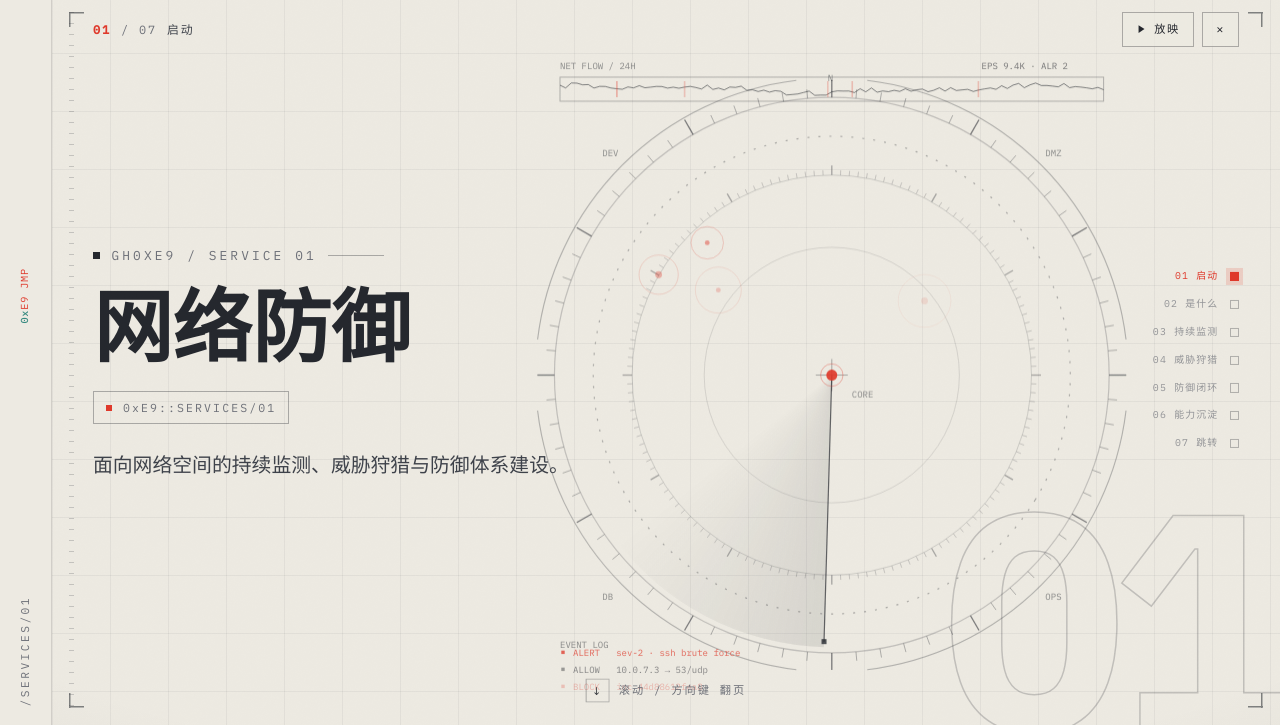
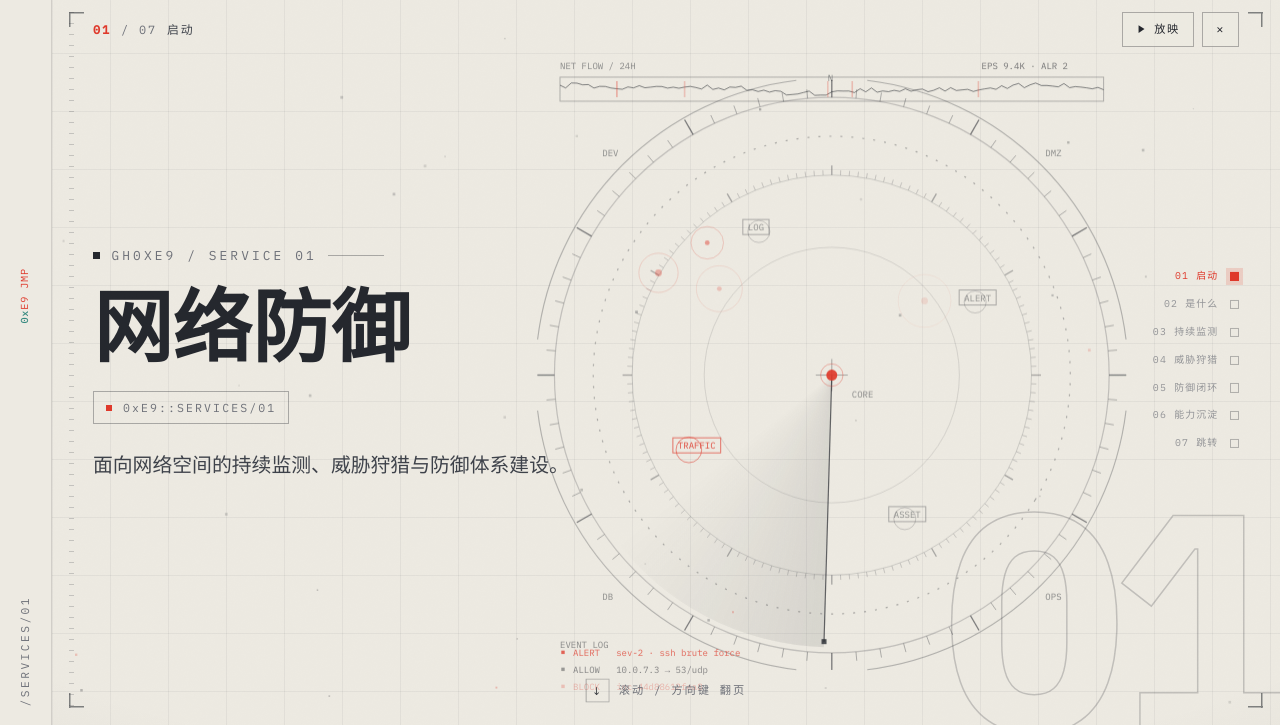
Before and after one commit to Gh0xE9/gh0xe9_website, an Astro site: page /services/01 in a window 1280 px wide. Shown: the part 75-800 px from the top of the page. Built offline with nearby package versions, Linux system fonts and the light colour scheme; Astro itself is replaced by a stand-in of ours; a web font is replaced by a local one.

Commit message:
Fix service-deck dark theme and enrich each instrument.
The paper-instrument palette no longer locks the page to light.
Canvases, chrome, and typography follow the site theme, including
mid-page toggles. Each service gains extra motes and stage-specific
motion, with eased pointer parallax; reduced motion stays static.

```diff
--- a/src/lib/showcase-engine.ts
+++ b/src/lib/showcase-engine.ts
@@ -32,8 +32,7 @@ function rgba(color: string, a: number): string {
   return `rgba(${r}, ${g}, ${b}, ${a})`;
 }
 
-/* palette is read from the deck element: .dk carries its own
-   paper palette regardless of the site theme */
+/* palette is read from the deck element, which follows html[data-theme] */
 function readPalette(el: HTMLElement): Palette {
   const s = getComputedStyle(el);
   return {
@@ -157,13 +156,46 @@ function hbar(
   ctx.fillRect(x + 1, y + 1, (bw - 2) * clamp01(frac), 3);
 }
 
+type Ptr = { x: number; y: number; px: number; py: number };
+
+function react(x: number, y: number, ptr: Ptr, radius = 150, strength = 18, attract = false): [number, number] {
+  const dx = x - ptr.px;
+  const dy = y - ptr.py;
+  const d = Math.hypot(dx, dy) || 1;
+  if (d > radius) return [x, y];
+  const k = (1 - d / radius) * (1 - d / radius) * strength * (attract ? -1 : 1);
+  return [x + (dx / d) * k, y + (dy / d) * k];
+}
+
+function motes(
+  ctx: CanvasRenderingContext2D,
+  pal: Palette,
+  w: number,
+  h: number,
+  t: number,
+  ptr: Ptr,
+  count: number,
+  accent: string,
+  attract = false,
+) {
+  const n = Math.min(count, 72);
+  for (let i = 0; i < n; i++) {
+    const u = (hash(i * 17.3) + t * (0.018 + hash(i * 9.1) * 0.028)) % 1;
+    const v = (hash(i * 23.9) + t * (0.01 + hash(i * 5.7) * 0.02)) % 1;
+    const [x, y] = react(u * w, v * h, ptr, 170, 20, attract);
+    const a = 0.1 + hash(i * 11) * 0.22;
+    const s = 1.1 + hash(i * 3) * 1.7;
+    sq(ctx, x, y, s, hash(i * 41) > 0.82 ? accent : pal.paper, a);
+  }
+}
+
 /* ============================================================
    01 NETWORK DEFENSE — sentry dial
    监测: the sweep patrols. 狩猎: contacts surface faster.
    闭环: the needle intercepts contacts, they die teal.
    沉淀: interceptions stay as permanent teal marks on the ring.
    ============================================================ */
-function ambientLoop(ctx: CanvasRenderingContext2D, w: number, h: number, t: number, acts: Acts, pal: Palette) {
+function ambientLoop(ctx: CanvasRenderingContext2D, w: number, h: number, t: number, acts: Acts, pal: Palette, ptr: Ptr) {
   const hunt = A(acts, 1);
   const closure = A(acts, 2);
   const settle = A(acts, 3);
@@ -348,8 +380,13 @@ function ambientLoop(ctx: CanvasRenderingContext2D, w: number, h: number, t: num
     const bearing = hash(slot * 3 + i * 17) * TAU;
     const dist = R * (0.2 + hash(slot * 11 + i) * 0.7);
     const age = (t / period + i * 2.13) % 1;
-    const x = cx + Math.cos(bearing) * dist;
-    const y = cy + Math.sin(bearing) * dist;
+    const [x, y] = react(
+      cx + Math.cos(bearing) * dist,
+      cy + Math.sin(bearing) * dist,
+      ptr,
+      130,
+      16,
+    );
     /* has the needle swept past this contact? then it gets intercepted */
     const needleDelta = (sweep - bearing) % TAU;
     const passed = needleDelta > 0 && needleDelta < 1.2 ? closure : 0;
@@ -382,6 +419,19 @@ function ambientLoop(ctx: CanvasRenderingContext2D, w: number, h: number, t: num
   ring(ctx, cx, cy, 12 + Math.sin(t * 2) * 1.5, pal.e9, 0.35);
   label(ctx, pal, cx + 20, cy + 22, 'CORE', 0.5);
 
+  /* circulating ASSET / TRAFFIC / LOG / ALERT tokens */
+  const tokens = ['ASSET', 'TRAFFIC', 'LOG', 'ALERT'];
+  tokens.forEach((name, i) => {
+    const a = t * 0.22 + (i * TAU) / 4;
+    let x = cx + Math.cos(a) * R * 0.58;
+    let y = cy + Math.sin(a) * R * 0.58;
+    [x, y] = react(x, y, ptr, 140, 14);
+    const on = Math.floor((t * 0.35 + hunt) % 4) === i;
+    chip(ctx, pal, x - 16, y - 2, name, on ? 0.9 : 0.45, on ? pal.e9 : undefined);
+    ring(ctx, x, y, 11 + (on ? Math.sin(t * 4) * 2 : 0), on ? pal.e9 : pal.paper, on ? 0.55 : 0.2);
+  });
+  motes(ctx, pal, w, h, t, ptr, 36, pal.e9, false);
+
   ctx.restore();
 }
 
@@ -392,7 +442,7 @@ function ambientLoop(ctx: CanvasRenderingContext2D, w: number, h: number, t: num
    evidence gets ringed, a red polyline reconnects the path to its
    ROOT. 恢复: the zone turns CLEAN and a rule lane is written.
    ============================================================ */
-function ambientTimeline(ctx: CanvasRenderingContext2D, w: number, h: number, t: number, acts: Acts, pal: Palette) {
+function ambientTimeline(ctx: CanvasRenderingContext2D, w: number, h: number, t: number, acts: Acts, pal: Palette, ptr: Ptr) {
   /* PDCERF: 检测 → 抑制 → 取证根除 → 恢复跟进 */
   const detect = A(acts, 0);
   const contain = A(acts, 1);
@@ -623,6 +673,24 @@ function ambientTimeline(ctx: CanvasRenderingContext2D, w: number, h: number, t:
     ctx.stroke();
   }
 
+  /* evidence fragments drift toward the playhead */
+  for (let i = 0; i < 10; i++) {
+    const u = (hash(i * 19.3) + t * (0.06 + hash(i) * 0.04)) % 1;
+    let x = lerp(w * 0.08, px, u);
+    let y = top + 20 + hash(i * 7.1) * (bot - top - 40);
+    [x, y] = react(x, y, ptr, 120, 12, true);
+    const a = (0.25 + forensics * 0.55) * (1 - Math.abs(u - 0.7) * 0.6);
+    const tags = ['HASH', 'TS', 'LOG', 'PCAP', 'MEM', 'REG'];
+    sq(ctx, x, y, 3, i % 3 === 0 ? pal.e9 : pal.paper, a);
+    if (i < 4 && forensics > 0.2) label(ctx, pal, x + 7, y + 3, tags[i], a * 0.9, pal.paper);
+  }
+  if (ptr.px > 0 && ptr.py > top && ptr.py < bot) {
+    ctx.strokeStyle = rgba(pal.ph, 0.35);
+    ctx.lineWidth = 1;
+    ctx.strokeRect(ptr.px - 18, ptr.py - 12, 36, 24);
+  }
+  motes(ctx, pal, w, h, t, ptr, 28, pal.e9, true);
+
   ctx.restore();
 }
 
@@ -702,7 +770,7 @@ function drawIsoBox(
   }
 }
 
-function ambientCorridor(ctx: CanvasRenderingContext2D, w: number, h: number, t: number, acts: Acts, pal: Palette) {
+function ambientCorridor(ctx: CanvasRenderingContext2D, w: number, h: number, t: number, acts: Acts, pal: Palette, ptr: Ptr) {
   const scope = A(acts, 0);
   const recon = A(acts, 1);
   const mapping = A(acts, 2);
@@ -941,6 +1009,21 @@ function ambientCorridor(ctx: CanvasRenderingContext2D, w: number, h: number, t:
     });
   }
 
+  motes(ctx, pal, w, h, t, ptr, 32, pal.e9, false);
+  if (scope > 0.3) {
+    for (let i = 0; i < 6; i++) {
+      const a = t * 0.4 + i * 1.05;
+      const [x, y] = react(
+        w * 0.62 + Math.cos(a) * 90,
+        h * 0.5 + Math.sin(a * 0.8) * 50,
+        ptr,
+        140,
+        10,
+      );
+      ring(ctx, x, y, 8 + (i % 3) * 4, pal.paper, 0.12 + scope * 0.12);
+    }
+  }
+
   ctx.restore();
 }
 
@@ -950,7 +1033,7 @@ function ambientCorridor(ctx: CanvasRenderingContext2D, w: number, h: number, t:
    the weak signals worth keeping get circled. 分析: markers
    cross-link. 分发: verified intel gets boxed and filed.
    ============================================================ */
-function ambientSignals(ctx: CanvasRenderingContext2D, w: number, h: number, t: number, acts: Acts, pal: Palette) {
+function ambientSignals(ctx: CanvasRenderingContext2D, w: number, h: number, t: number, acts: Acts, pal: Palette, ptr: Ptr) {
   const collect = A(acts, 0);
   const process = A(acts, 1);
   const verify = A(acts, 2);
@@ -1125,6 +1208,25 @@ function ambientSignals(ctx: CanvasRenderingContext2D, w: number, h: number, t:
   ring(ctx, cx, cy, 5, pal.paper, 0.6);
   label(ctx, pal, cx + 18, cy + 20, 'COLLECTION', 0.5);
 
+  const streakN = 14 + Math.round(collect * 8);
+  for (let i = 0; i < streakN; i++) {
+    const u = (hash(i * 8.3) + t * (0.08 + hash(i * 2) * 0.06)) % 1;
+    const a = hash(i * 15.1) * TAU;
+    const r0 = R * 0.48;
+    let x = cx + Math.cos(a + tilt) * r0 * (1 - u);
+    let y = cy + Math.sin(a + tilt) * r0 * 0.36 * (1 - u);
+    [x, y] = react(x, y, ptr, 160, 14, true);
+    const col = hash(i * 21) > 0.7 ? pal.ph : pal.e9;
+    ctx.strokeStyle = rgba(col, (0.2 + collect * 0.45) * (1 - u));
+    ctx.lineWidth = 1;
+    ctx.beginPath();
+    ctx.moveTo(x, y);
+    ctx.lineTo(x - Math.cos(a) * 12, y - Math.sin(a) * 5);
+    ctx.stroke();
+    sq(ctx, x, y, 2.2, col, 0.35 + (1 - u) * 0.4);
+  }
+  motes(ctx, pal, w, h, t, ptr, 40, pal.e9, true);
+
   ctx.restore();
 }
 
@@ -1136,7 +1238,7 @@ function ambientSignals(ctx: CanvasRenderingContext2D, w: number, h: number, t:
    输出: montage leads light up, command ticks emit — inside a
    dashed teal boundary: software simulation only.
    ============================================================ */
-function ambientProtocol(ctx: CanvasRenderingContext2D, w: number, h: number, t: number, acts: Acts, pal: Palette) {
+function ambientProtocol(ctx: CanvasRenderingContext2D, w: number, h: number, t: number, acts: Acts, pal: Palette, ptr: Ptr) {
   const acquire = A(acts, 0);
   const output = A(acts, 3);
   /* the chain is cumulative: once filtered the signal stays clean,
@@ -1250,8 +1352,7 @@ function ambientProtocol(ctx: CanvasRenderingContext2D, w: number, h: number, t:
     const a = (i / n) * TAU + t * 0.07;
     const lit = output > 0.05 && i === litSeq ? 1 : 0;
     const on = 0.5 + 0.5 * Math.sin(t * 1.6 + i * 1.3);
-    const x = mx + Math.cos(a) * mr;
-    const y = my + Math.sin(a) * mr;
+    const [x, y] = react(mx + Math.cos(a) * mr, my + Math.sin(a) * mr, ptr, 110, 8);
     ctx.fillStyle = rgba(lit ? pal.e9 : i === 3 ? pal.e9 : pal.paper, 0.3 + on * 0.4 + lit * 0.4);
     ctx.beginPath();
     ctx.arc(x, y, 2.2 + lit * 1.4, 0, TAU);
@@ -1311,6 +1412,9 @@ function ambientProtocol(ctx: CanvasRenderingContext2D, w: number, h: number, t:
     label(ctx, pal, mx + mr + 14, my + mr + 34, 'CMD OUT', 0.7 * output, pal.ph);
   }
 
+  if (w > 1000) chip(ctx, pal, mx - 28, my - mr - 16, 'SOFTWARE ONLY', 0.55, pal.ph);
+  motes(ctx, pal, w, h, t, ptr, 24, pal.ph, false);
+
   ctx.restore();
 }
 
@@ -1321,7 +1425,7 @@ function ambientProtocol(ctx: CanvasRenderingContext2D, w: number, h: number, t:
    hold, anti-cheat sweeps, the scoreboard runs. 复盘: taken
    cells stay filed in teal with writeups published.
    ============================================================ */
-function ambientGround(ctx: CanvasRenderingContext2D, w: number, h: number, t: number, acts: Acts, pal: Palette) {
+function ambientGround(ctx: CanvasRenderingContext2D, w: number, h: number, t: number, acts: Acts, pal: Palette, ptr: Ptr) {
   const hosting = A(acts, 0);
   const challenges = A(acts, 1);
   const env = A(acts, 2);
@@ -1481,6 +1585,19 @@ function ambientGround(ctx: CanvasRenderingContext2D, w: number, h: number, t: n
   label(ctx, pal, cx - 30, cy + N * s + 26, review > 0.4 ? 'ARENA / REVIEW' : 'ARENA / LIVE', 0.55, review > 0.4 ? pal.ph : undefined);
   if (review > 0.3)
     label(ctx, pal, cx - 30, cy + N * s + 44, 'SOLVES 312 \u00b7 TEAMS 86 \u00b7 24 CHALLENGES OPEN-SOURCED', review * 0.65, pal.ph);
+
+  /* contest sparks near solved / glowing cells */
+  for (let i = 0; i < 16; i++) {
+    const burst = (t * 0.7 + hash(i * 13.3)) % 1;
+    const ang = hash(i * 4.7) * TAU;
+    const rad = 20 + burst * 80;
+    let x = cx + Math.cos(ang) * rad;
+    let y = cy + Math.sin(ang) * rad * 0.55 - burst * 18;
+    [x, y] = react(x, y, ptr, 120, 10);
+    const a = (1 - burst) * (0.25 + challenges * 0.5);
+    sq(ctx, x, y, 2 + (1 - burst) * 2, i % 4 === 0 ? pal.e9 : pal.ph, a);
+  }
+  motes(ctx, pal, w, h, t, ptr, 30, pal.e9, false);
 
   ctx.restore();
 }
@@ -1692,8 +1809,13 @@ export function initShowcase() {
   };
 
   const onPointer = (ev: PointerEvent) => {
+    if (ev.pointerType === 'touch') return;
     mx = (ev.clientX / window.innerWidth) * 2 - 1;
     my = (ev.clientY / window.innerHeight) * 2 - 1;
+  };
+  const onPointerLeave = () => {
+    mx = 0;
+    my = 0;
   };
 
   const syncPlay = () => {
@@ -1726,7 +1848,7 @@ export function initShowcase() {
   const themeObs = new MutationObserver(() => {
     pal = readPalette(root);
   });
-  themeObs.observe(root, { attributes: true, attributeFilter: ['class'] });
+  themeObs.observe(document.documentElement, { attributes: true, attributeFilter: ['data-theme'] });
 
   const ro = new ResizeObserver(resize);
   ro.observe(bg);
@@ -1767,32 +1889,51 @@ export function initShowcase() {
     const sp = pos - (firstStage - 0.5);
     const acts: Acts = stageIdxs.map((_, k) => clamp01(1 - Math.abs(sp - (k + 0.5)) * 1.5));
 
+    if (document.hidden) {
+      last = now;
+      raf = requestAnimationFrame(frame);
+      return;
+    }
+
+    pal = readPalette(root);
+
     const ctx = bg.getContext('2d');
     if (ctx) {
       const rec = bg.getBoundingClientRect();
       const w = rec.width;
       const h = rec.height;
+      const ox = smx * 18;
+      const oy = smy * 12;
+      const ptr: Ptr = {
+        x: smx,
+        y: smy,
+        px: (smx * 0.5 + 0.5) * w - ox,
+        py: (smy * 0.5 + 0.5) * h - oy,
+      };
       ctx.clearRect(0, 0, w, h);
+      ctx.save();
+      ctx.translate(ox, oy);
       switch (mode) {
         case 'loop':
-          ambientLoop(ctx, w, h, time, acts, pal);
+          ambientLoop(ctx, w, h, time, acts, pal, ptr);
           break;
         case 'timeline':
-          ambientTimeline(ctx, w, h, time, acts, pal);
+          ambientTimeline(ctx, w, h, time, acts, pal, ptr);
           break;
         case 'corridor':
-          ambientCorridor(ctx, w, h, time, acts, pal);
+          ambientCorridor(ctx, w, h, time, acts, pal, ptr);
           break;
         case 'signals':
-          ambientSignals(ctx, w, h, time, acts, pal);
+          ambientSignals(ctx, w, h, time, acts, pal, ptr);
           break;
         case 'protocol':
-          ambientProtocol(ctx, w, h, time, acts, pal);
+          ambientProtocol(ctx, w, h, time, acts, pal, ptr);
           break;
         case 'ground':
-          ambientGround(ctx, w, h, time, acts, pal);
+          ambientGround(ctx, w, h, time, acts, pal, ptr);
           break;
       }
+      ctx.restore();
     }
 
     layout();
@@ -1804,6 +1945,7 @@ export function initShowcase() {
   window.addEventListener('touchmove', onTouchMove, { passive: false });
   window.addEventListener('keydown', onKey);
   window.addEventListener('pointermove', onPointer, { passive: true });
+  window.addEventListener('pointerleave', onPointerLeave);
   playBtn?.addEventListener('click', onPlay);
   root.querySelector('[data-rail]')?.addEventListener('click', onRail);
 
@@ -1822,6 +1964,7 @@ export function initShowcase() {
     window.removeEventListener('touchmove', onTouchMove);
     window.removeEventListener('keydown', onKey);
     window.removeEventListener('pointermove', onPointer);
+    window.removeEventListener('pointerleave', onPointerLeave);
     root.classList.remove('is-live-deck');
     document.body.classList.remove('dk-lock');
     root.dataset.bound = '0';
--- a/src/styles/showcase.css
+++ b/src/styles/showcase.css
@@ -1,29 +1,15 @@
 /* ============================================================
    Gh0xE9 service deck — "paper instrument" showcase
    A light blueprint sheet: hairline ink, dial ticks, red marks.
-   The deck carries its own palette (scoped on .dk) so it reads
-   as a projection sheet in either site theme; while the deck is
-   live the site chrome is flipped to the same paper palette.
+   The deck keeps its paper-instrument typography and layout in
+   both site themes. Light is the original blueprint sheet; dark
+   is the same instrument on ink, following html[data-theme].
    ============================================================ */
 
-/* ---- palette flip for the whole viewport while deck is live ---- */
+/* ---- layout lock while the deck is live (colors follow theme) ---- */
 
 body.dk-lock {
   overflow: hidden;
-  --ink: #edeae2;
-  --ink-2: #e4e0d5;
-  --ink-3: #d7d2c4;
-  --paper: #24272d;
-  --paper-2: #3d4149;
-  --paper-dim: #6b6e76;
-  --fog: #8b8778;
-  --e9: #df382a;
-  --phosphor: #35897f;
-  --rule: rgba(36, 39, 45, 0.14);
-  --rule-strong: rgba(36, 39, 45, 0.34);
-  --rail-bg: #edeae2;
-  --header-bg: rgba(237, 234, 226, 0.86);
-  background: #edeae2;
 }
 
 body.dk-lock .site-footer,
@@ -36,17 +22,10 @@ body.dk-lock .site-header {
   -webkit-backdrop-filter: none;
 }
 
-/* the wordmark's ink paths are themed light on dark — force them
-   back to ink while the paper sheet is up (needs to outrank the
-   :root[data-theme] rule) */
-html body.dk-lock .wm-ink {
-  fill: #24272d !important;
-}
-
-/* ---- deck sheet ------------------------------------------------ */
-
-.dk {
-  /* blueprint palette, local to the sheet (live + static) */
+/* Light: the original paper-instrument sheet */
+.dk,
+html[data-theme="light"] body.dk-lock,
+html[data-theme="light"] .dk {
   --ink: #edeae2;
   --ink-2: #e4e0d5;
   --ink-3: #d7d2c4;
@@ -60,7 +39,51 @@ html body.dk-lock .wm-ink {
   --rule: rgba(36, 39, 45, 0.14);
   --rule-strong: rgba(36, 39, 45, 0.34);
   --dk-grid: rgba(36, 39, 45, 0.055);
+  --dk-on-e9: #edeae2;
+}
 
+html[data-theme="light"] body.dk-lock {
+  --rail-bg: #edeae2;
+  --header-bg: rgba(237, 234, 226, 0.86);
+  background: #edeae2;
+}
+
+html[data-theme="light"] body.dk-lock .wm-ink {
+  fill: #24272d !important;
+}
+
+/* Dark: the same instrument on ink */
+html[data-theme="dark"] .dk,
+html[data-theme="dark"] body.dk-lock {
+  --ink: #12110f;
+  --ink-2: #1b1915;
+  --ink-3: #26231e;
+  --paper: #e8e1d4;
+  --paper-2: #d5cec0;
+  --paper-dim: #b7b0a2;
+  --fog: #8c877b;
+  --e9: #e92e0c;
+  --e9-deep: #9d1f0a;
+  --phosphor: #4ec8b4;
+  --rule: rgba(232, 225, 212, 0.14);
+  --rule-strong: rgba(232, 225, 212, 0.28);
+  --dk-grid: rgba(232, 225, 212, 0.055);
+  --dk-on-e9: #edeae2;
+}
+
+html[data-theme="dark"] body.dk-lock {
+  --rail-bg: color-mix(in srgb, #12110f 88%, #000);
+  --header-bg: color-mix(in srgb, #12110f 82%, transparent);
+  background: #12110f;
+}
+
+html[data-theme="dark"] body.dk-lock .wm-ink {
+  fill: #e8e1d4 !important;
+}
+
+/* ---- deck sheet ------------------------------------------------ */
+
+.dk {
   position: relative;
   min-height: calc(100dvh - var(--header));
   overflow: hidden;
@@ -117,12 +140,17 @@ html body.dk-lock .wm-ink {
   display: none;
 }
 
+html[data-theme="dark"] .dk-grain {
+  mix-blend-mode: overlay;
+  opacity: 0.28;
+}
+
 /* soft vignette so the sheet feels lit from the center */
 .dk-scan {
   position: absolute;
   inset: 0;
   pointer-events: none;
-  background: radial-gradient(130% 105% at 50% 42%, transparent 62%, rgba(36, 39, 45, 0.1));
+  background: radial-gradient(130% 105% at 50% 42%, transparent 62%, color-mix(in srgb, var(--paper) 10%, transparent));
   display: none;
 }
 
@@ -168,7 +196,7 @@ html body.dk-lock .wm-ink {
   width: 8px;
   background: repeating-linear-gradient(
     to bottom,
-    rgba(36, 39, 45, 0.4) 0 1px,
+    color-mix(in srgb, var(--paper) 40%, transparent) 0 1px,
     transparent 1px 11px
   );
   -webkit-mask: linear-gradient(90deg, #000 0 5px, transparent 5px);
@@ -183,7 +211,7 @@ html body.dk-lock .wm-ink {
   right: 0;
   height: 2px;
   z-index: 40;
-  background: rgba(36, 39, 45, 0.1);
+  background: color-mix(in srgb, var(--paper) 10%, transparent);
   display: none;
 }
 
@@ -375,7 +403,7 @@ html[lang="ko"] .dk-body {
   line-height: 1;
   letter-spacing: -0.05em;
   color: transparent;
-  -webkit-text-stroke: 1.5px rgba(36, 39, 45, 0.22);
+  -webkit-text-stroke: 1.5px color-mix(in srgb, var(--paper) 22%, transparent);
   margin: 0;
   pointer-events: none;
   user-select: none;
@@ -496,7 +524,7 @@ html[lang="ko"] .dk-body {
   align-items: center;
   gap: 0.5rem;
   border: 1px solid var(--rule-strong);
-  background: rgba(237, 234, 226, 0.7);
+  background: color-mix(in srgb, var(--ink) 70%, transparent);
   color: var(--paper);
   font-family: var(--font-mono);
   font-size: 0.68rem;
@@ -522,7 +550,7 @@ html[lang="ko"] .dk-body {
 .dk-exit:hover {
   background: var(--e9);
   border-color: var(--e9);
-  color: #edeae2;
+  color: var(--dk-on-e9, #edeae2);
 }
 
 .dk-play:focus-visible,
@@ -583,7 +611,7 @@ html[lang="ko"] .dk-body {
   width: 0.55rem;
   height: 0.55rem;
   flex: none;
-  border: 1.5px solid rgba(36, 39, 45, 0.55);
+  border: 1.5px solid color-mix(in srgb, var(--paper) 55%, transparent);
   opacity: 0.55;
 }
 
```
